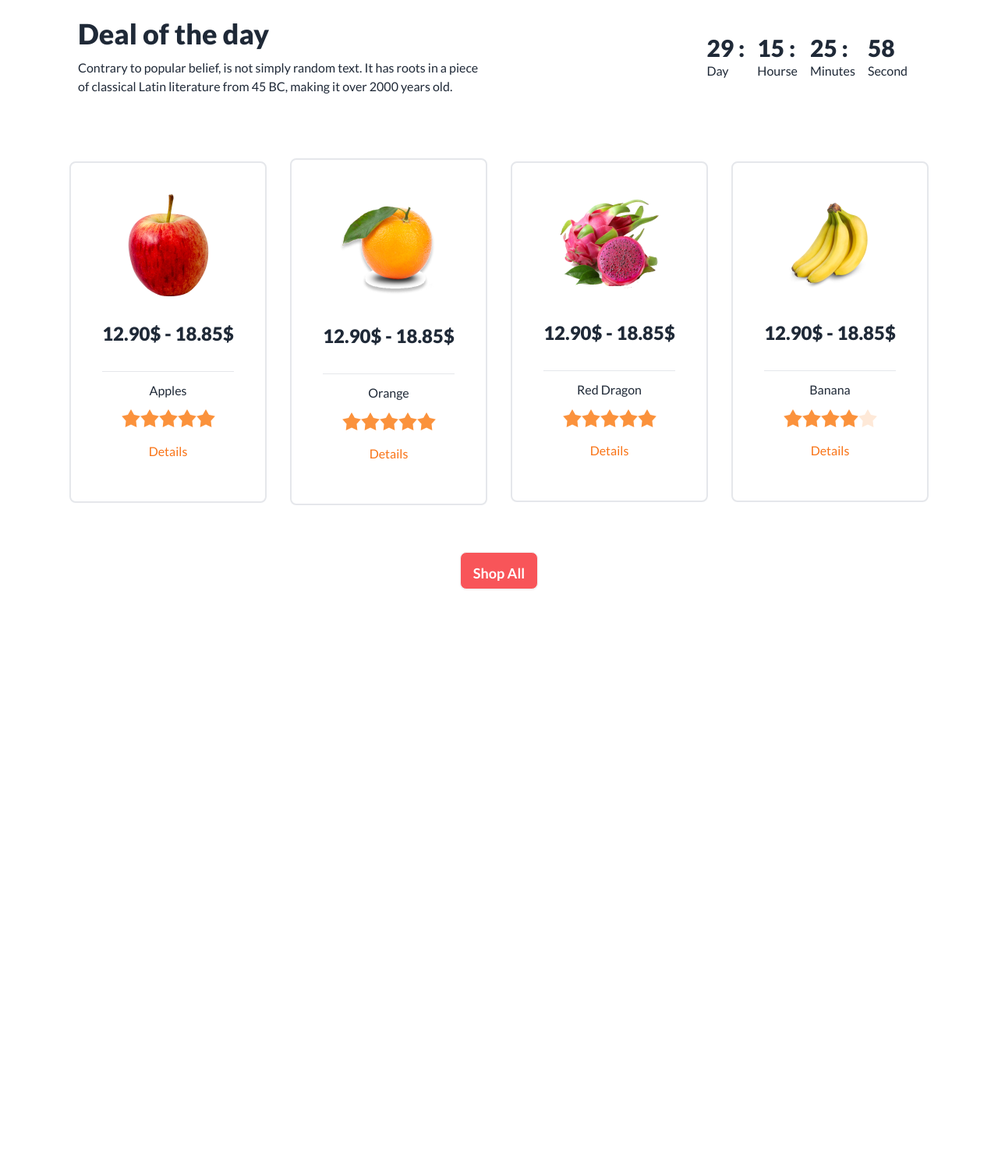
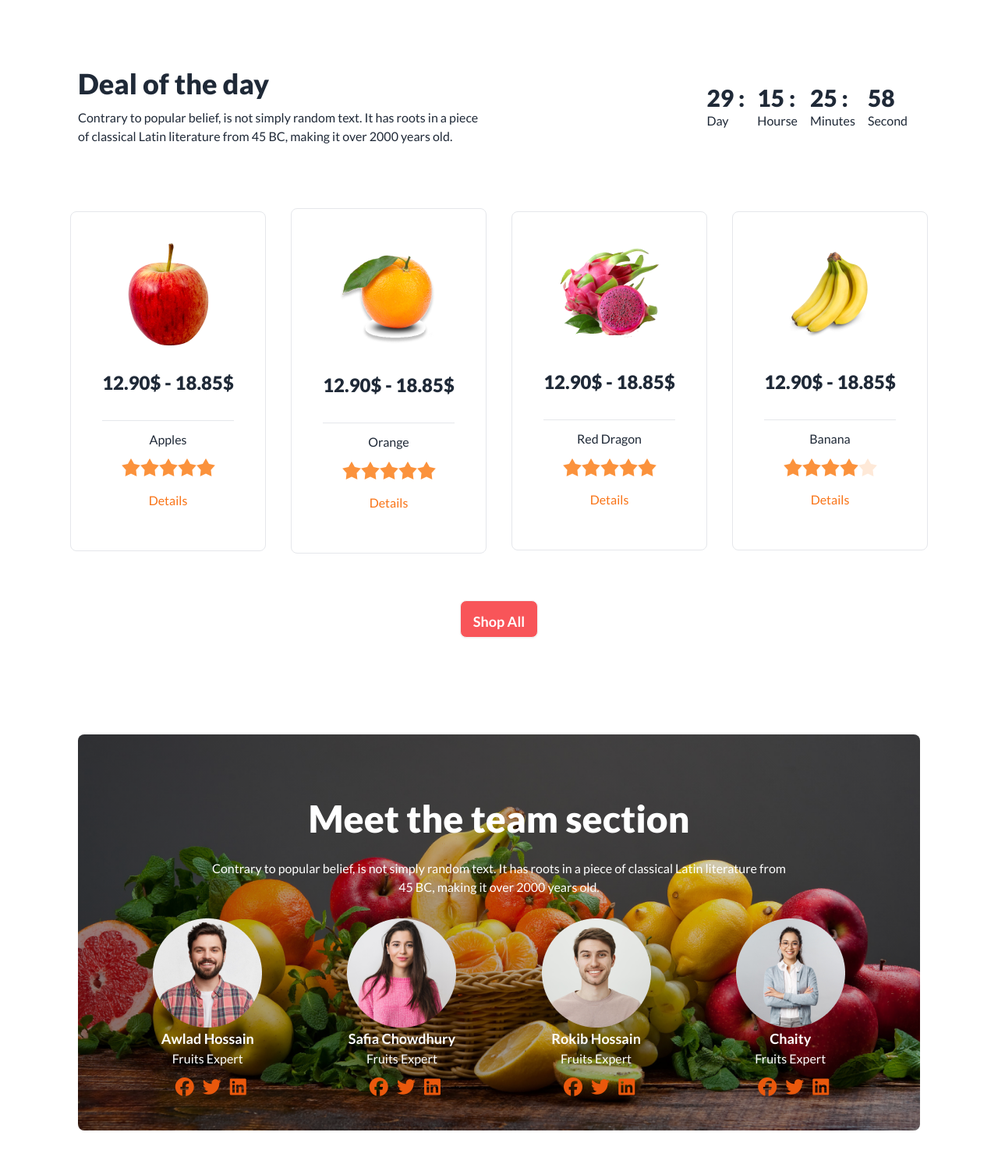
Before and after one commit to Muhammad-sefat/Responsive-fruit-shop, a plain HTML site: page index.html in a window 1280 px wide. Shown: the part 913-2406 px from the top of the page at 78% size. Before the commit the page ends 1689 px from the top, so only its background shows below. Drawn offline with nearby package versions, Linux system fonts and the light colour scheme.

Commit message:
add our team section

```diff
--- a/index.html
+++ b/index.html
@@ -129,7 +129,7 @@
             </div>
         </section>
 
-        <section class="my-18 lg:mx-20">
+        <section class="my-16 lg:mx-20">
             <div class="py-5 flex flex-col md:flex-row items-center justify-between">
                 <div class="md:w-1/2 p-5">
                     <h1 class="text-4xl font-extrabold pb-3">Deal of the day</h1>
@@ -159,7 +159,7 @@
             <div class=" grid grid-cols-1 gap-3 py-10 md:grid-cols-2 lg:grid-cols-4">
 
                 <div class="mx-auto flex items-center justify-between">
-                    <div class="p-10 text-center border-2 rounded-lg">
+                    <div class="p-10 text-center border border-gray-200 rounded-lg">
                         <img class="mx-auto" src="images/fruit6.png">
                         <p class="py-8 text-2xl font-extrabold">12.90$ - 18.85$</p>
                         <hr>
@@ -175,7 +175,7 @@
                     </div>
                 </div>
                 <div class="mx-auto flex items-center justify-between">
-                    <div class="p-10 text-center border-2 rounded-lg">
+                    <div class="p-10 text-center border border-gray-200 rounded-lg">
                         <img class="mx-auto" src="images/fruit7.png">
                         <p class="py-8 text-2xl font-extrabold">12.90$ - 18.85$</p>
                         <hr>
@@ -191,7 +191,7 @@
                     </div>
                 </div>
                 <div class="mx-auto flex items-center justify-between">
-                    <div class="p-10 text-center border-2 rounded-lg">
+                    <div class="p-10 text-center border border-gray-200 rounded-lg">
                         <img class="mx-auto" src="images/fruit8.png">
                         <p class="py-8 text-2xl font-extrabold">12.90$ - 18.85$</p>
                         <hr>
@@ -207,7 +207,7 @@
                     </div>
                 </div>
                 <div class="mx-auto flex items-center justify-between">
-                    <div class="p-10 text-center border-2 rounded-lg">
+                    <div class="p-10 text-center border border-gray-200 rounded-lg">
                         <img class="mx-auto" src="images/fruit9.png">
                         <p class="py-8 text-2xl font-extrabold">12.90$ - 18.85$</p>
                         <hr>
@@ -228,6 +228,56 @@
            </div>
 
         </section>
+
+        <section class="p-5 my-16 lg:mx-20">
+            <div class="my-5 bg-[linear-gradient(45deg,rgba(0,0,0,0.4),rgba(0,0,0,0.1)),url('images/banner1.png')] bg-center bg-cover rounded-lg">
+
+              <div class="flex items-center justify-center">
+                <div class="p-5 text-white text-center">
+                    <h1 class="text-3xl md:text-5xl font-extrabold pt-16 pb-5">Meet the team section</h1>
+                    <p class="p-5 md:w-3/4 mx-auto py-2">Contrary to popular belief, is not simply random text. It has roots in a piece of classical Latin literature from 45 BC, making it over 2000 years old.</p>
+                    <div class=" p-5 flex flex-col md:flex-row items-center justify-around">
+                        <div>
+                            <img src="images/member1.png">
+                            <h3 class="text-lg font-semibold">Awlad Hossain</h3>
+                            <p class="mb-2">Fruits Expert</p>
+                            <i class="fa-brands fa-facebook text-orange-600 text-2xl ml-2"></i>
+                            <i class="fa-brands fa-twitter text-orange-600 text-2xl ml-2"></i>
+                            <i class="fa-brands fa-linkedin text-orange-600 text-2xl ml-2"></i>
+                        </div>
+                        <div>
+                            <img src="images/member2.png">
+                            <h3 class="text-lg font-semibold">Safia Chowdhury</h3>
+                            <p class="mb-2">Fruits Expert</p>
+                            <i class="fa-brands fa-facebook text-orange-600 text-2xl ml-2"></i>
+                            <i class="fa-brands fa-twitter text-orange-600 text-2xl ml-2"></i>
+                            <i class="fa-brands fa-linkedin text-orange-600 text-2xl ml-2"></i>
+                        </div>
+                        <div>
+                            <img src="images/member3.png">
+                            <h3 class="text-lg font-semibold">Rokib Hossain</h3>
+                            <p class="mb-2">Fruits Expert</p>
+                            <i class="fa-brands fa-facebook text-orange-600 text-2xl ml-2"></i>
+                            <i class="fa-brands fa-twitter text-orange-600 text-2xl ml-2"></i>
+                            <i class="fa-brands fa-linkedin text-orange-600 text-2xl ml-2"></i>
+                        </div>
+                        <div>
+                            <img src="images/member4.png">
+                            <h3 class="text-lg font-semibold">Chaity</h3>
+                            <p class="mb-2">Fruits Expert</p>
+                            <i class="fa-brands fa-facebook text-orange-600 text-2xl ml-2"></i>
+                            <i class="fa-brands fa-twitter text-orange-600 text-2xl ml-2"></i>
+                            <i class="fa-brands fa-linkedin text-orange-600 text-2xl ml-2"></i>
+                        </div>
+
+                    </div>
+                </div>
+
+              </div>
+
+            </div>
+
+        </section>
     </main>
     <footer></footer>
 </body>
```
